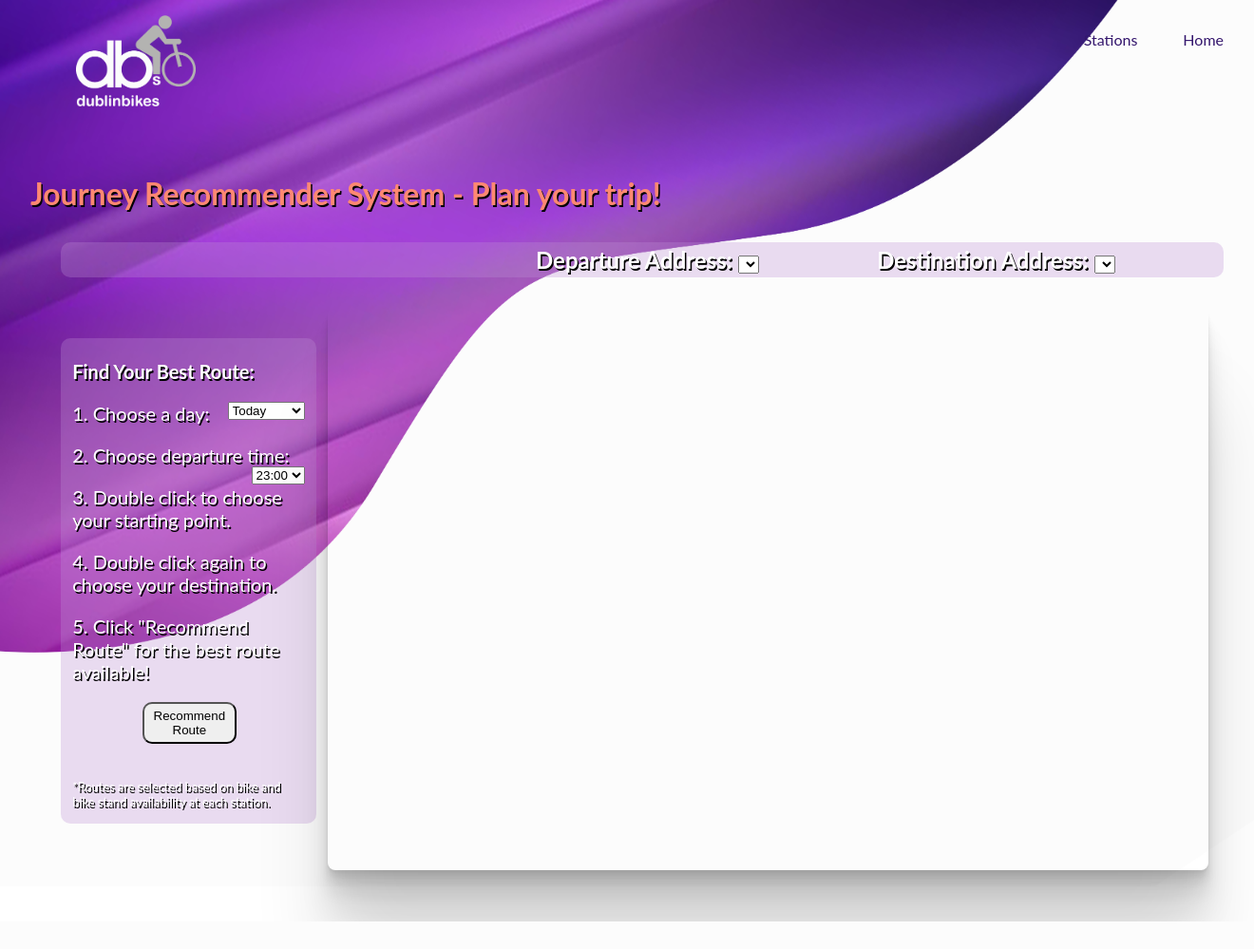
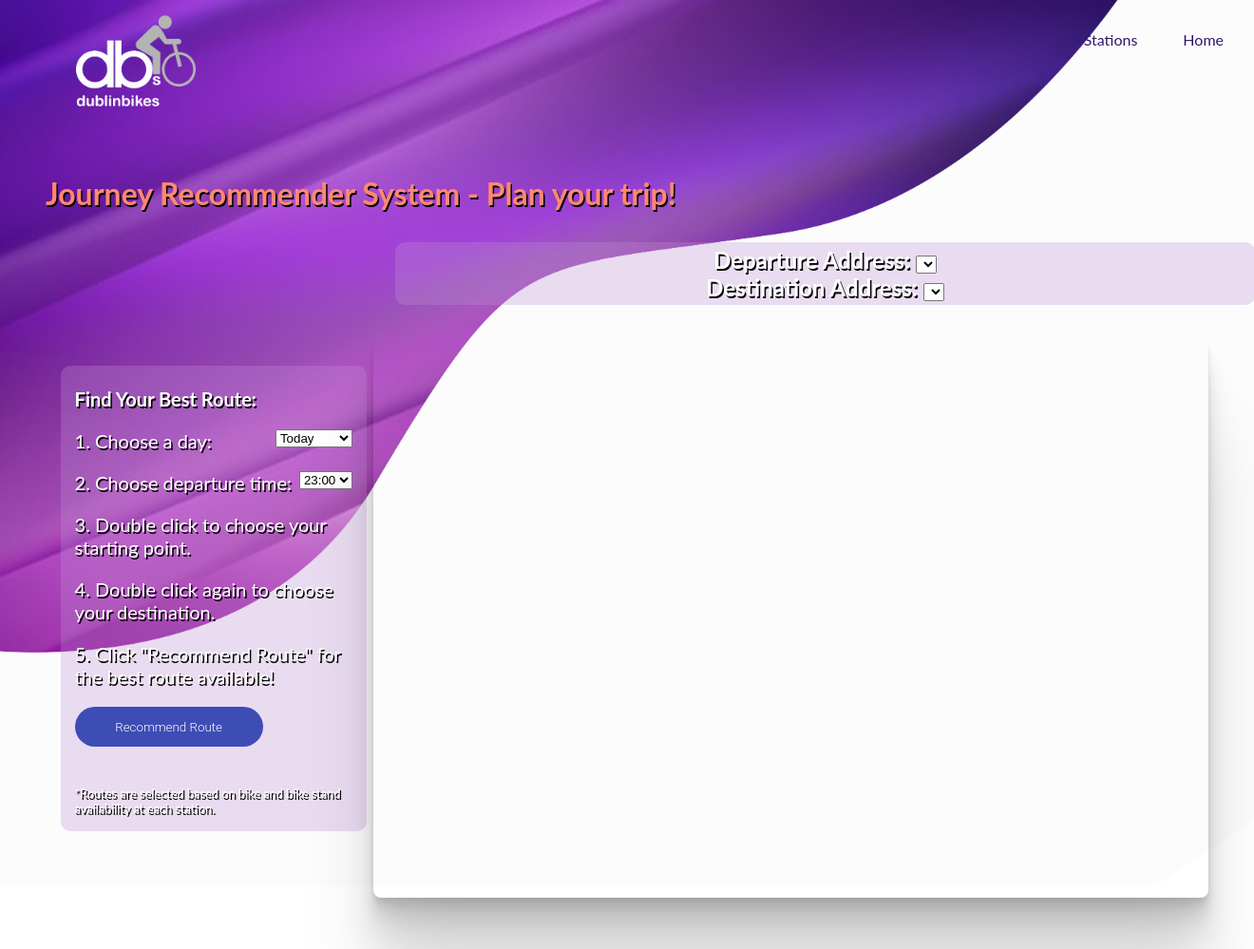
Before and after one commit to EJEgan/CityBikes, a Flask app: page /route in a window 1320 px wide. Shown: the whole page at 95% size. Before the commit the page ends 970 px from the top, so only its background shows below. Run offline with Flask 2, Linux system fonts and the light colour scheme; data that the repository does not hold is empty; some libraries are stand-ins or nearby versions.

Commit message:
Aine final tidy up

```diff
--- a/flaskapp/static/routestyle.css
+++ b/flaskapp/static/routestyle.css
@@ -61,7 +61,7 @@
 /* dropdown label style for the station select */
 .journey_text{
     color:white;
-    margin-left:2rem;
+    margin-left:3rem;
     margin-right:2rem;
 }
 
@@ -132,17 +132,41 @@
 }
 
 /* changing colour of the route recommend button */
-#route_button:hover {
+/*#route_button:hover {
     box-shadow: 0 0 10px 100px purple inset;
     background-color:#4e2a94;
     color:white;
-}
+}*/
+
+#route_button{
+border-radius:2em;
+    display:inline-block;
+    padding:1em 3.2em;
+    margin:0 0.3em 0.3em 0;
+    border-radius:2em;
+    border: #3e4cb5;
+    box-sizing: border-box;
+    text-decoration:none;
+    font-family:'Roboto',sans-serif;
+    font-weight:300;
+    color:#FFFFFF;
+    background-color:#3e4cb5;
+    text-align:center;
+    transition: all 0.2s;
+    }
+
+ #route_button:hover{
+    background-color:grey;
+ }
 
 /* position and style of station selection box */
 .journey_dropdown {
     text-align: center;
+    width: 73%;
+    margin-left:23rem;
     background-color: rgba(190, 144, 212, 0.3);
     border-radius: 10px;
+    text-decoration:none;
     padding: 4px 0;
     color:white;
     text-shadow: 1.5px 1.5px black;
@@ -152,16 +176,23 @@
     box-shadow: 0 0 10px 100px purple inset;
     background-color:#4e2a94;
     color:white;
+    text-decoration:none;
 }
 
 /* putting space between the dropdowns */
 #jdspace {
-  padding: 0 10px 0 500px;
-  float: left;
+ /* padding: 0 10px 0 500px;
+  float: left;*/
 }
 
 #start{
     font-weight:bold;
+    margin-left:0rem;
+}
+
+#dest{
+    font-weight:bold;
+    margin-left:0rem;
 }
 
 /* styling the map div */
--- a/flaskapp/templates/index.html
+++ b/flaskapp/templates/index.html
@@ -43,7 +43,7 @@
         <div class="column_smaller">
           <div class = "column_smaller_textbox">
             <h2>Explore<br>Dublin <br>By Bike</h2>
-            <p>Rain,hail or snow.<br> Use our recommender system to plan your journey.</p>
+            <p>Rain, hail or snow.<br> Use our recommender system to plan your journey.</p>
           <div class = "buttons">
             <a href="{{ url_for('route_planner') }}"><button class="primary_button">Plan your journey ></button></a>
             <a href="{{ url_for('info_page') }}"><button class="secondary_button">See all stations ></button></a>
--- a/flaskapp/templates/info.html
+++ b/flaskapp/templates/info.html
@@ -262,7 +262,7 @@
                 title : {
                         display: true,
                         text: 'Daily Average Bike Availability',
-                        fontColor: 'white',
+                        fontColor: 'rgb(255, 255, 255)',
                     },
                 scales : {
                     xAxes: [{
@@ -270,7 +270,7 @@
                         scaleLabel:{
                             display: true,
                             labelString: 'Day of Week',
-                            fontColor: 'rgb(29, 176, 229)',
+                            fontColor: 'white',
                         },
                         ticks:{
                             fontStyle: 'bold',
@@ -282,7 +282,7 @@
                         scaleLabel:{
                             display: true,
                             labelString: 'Available Bikes',
-                            fontColor: 'rgb(29, 176, 229)',
+                            fontColor: 'rgb(255, 255, 255)',
                         },
                         ticks:{
                             fontStyle: 'bold',
```
Also changed, not shown: flaskapp/static/style.css (+8 -6 lines).
